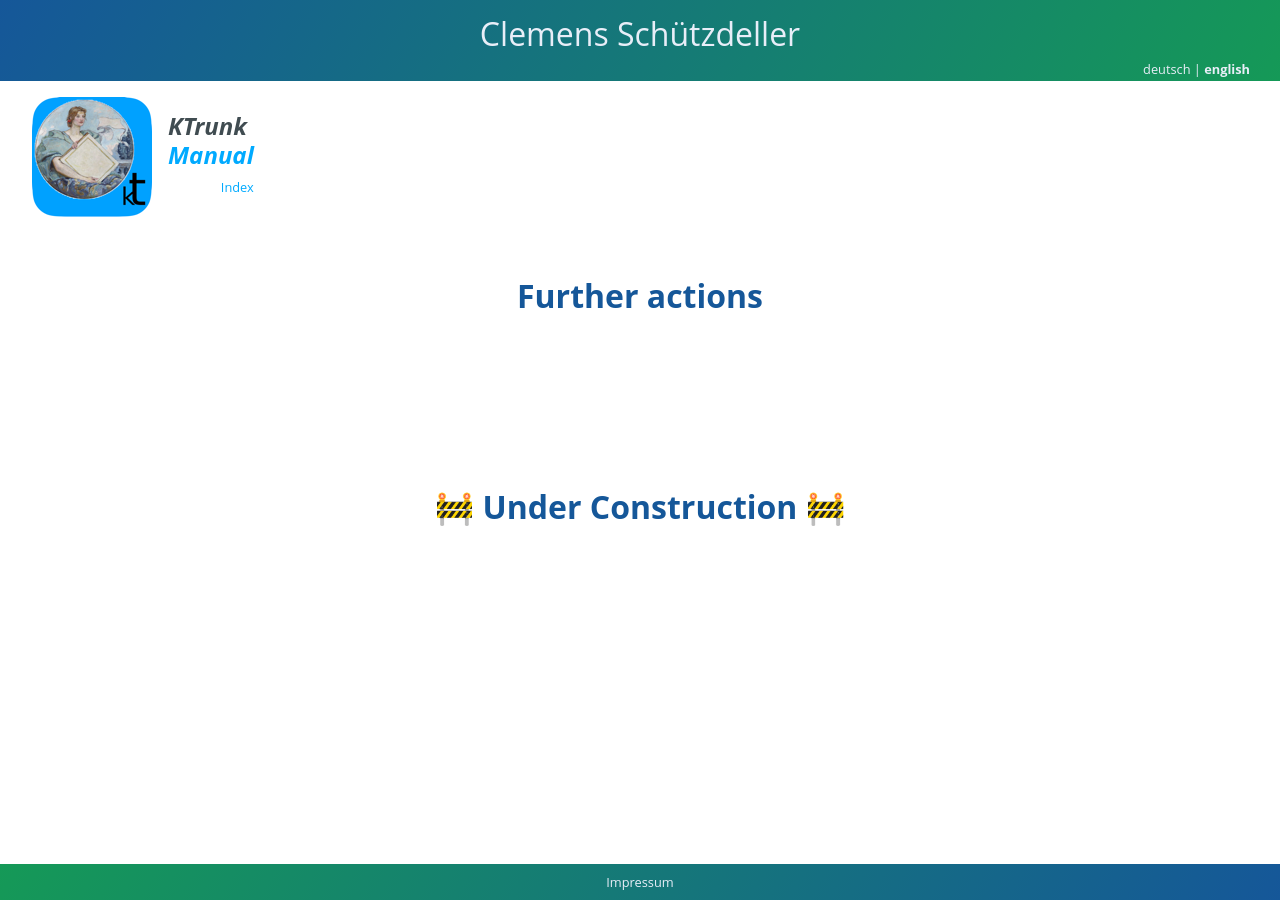
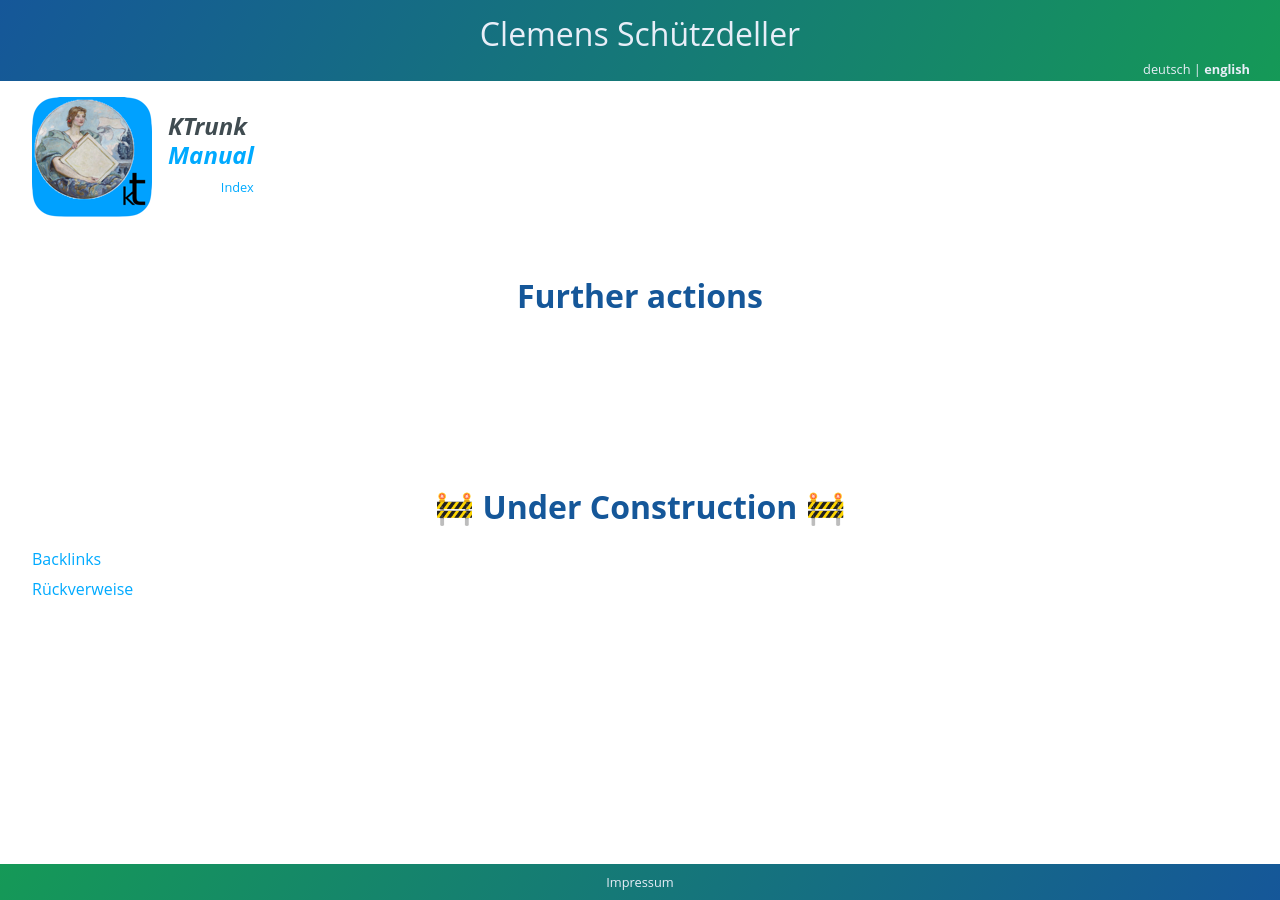
Before and after one commit to cs-LA/home, a Jekyll site: the page built from KTrunk/Manual/FurtherActions.md, in a window 1280 px wide. Built offline with Jekyll 4.4.1, drawn with Linux system fonts in a browser that asks for light colours; our own code applies the rules of GitHub Pages for plain Markdown files.

Commit message:
Update FurtherActions.md

```diff
--- a/KTrunk/Manual/FurtherActions.md
+++ b/KTrunk/Manual/FurtherActions.md
@@ -21,3 +21,7 @@
   <span class="en">&#128679; Under Construction &#128679;</span>
   <span class="de">&#128679; In Bearbeitung &#128679;</span>
 </h1>
+
+<a href="https://en.m.wikipedia.org/wiki/Backlink">Backlinks</a>
+
+<a href="https://de.m.wikipedia.org/wiki/Rückverweis">Rückverweise</a>
```
